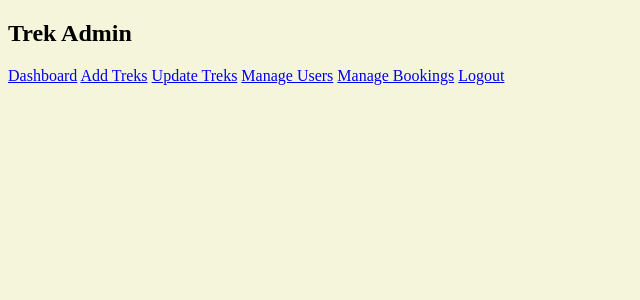
After one commit to 24f2006892/Trekking-Management-Project, a Flask app: template templates/admin_base.html in a window 1280 px wide. The commit adds this page. Shown: the top 300 px of the page, without its empty margins (0-640 px from the left). Run offline with Flask 3, Linux system fonts and the light colour scheme; the template is opened without the code that fills it, so the values that code supplies are empty.

Commit message:
Admin dashboard

```diff
--- a/app.py
+++ b/app.py
@@ -20,9 +20,15 @@ def init_db():
                  id INTEGER PRIMARY KEY AUTOINCREMENT,
                  username TEXT UNIQUE NOT NULL,
                  email TEXT UNIQUE NOT NULL,
+                 mobile TEXT UNIQUE NOT NULL,
                  password TEXT NOT NULL,
-                 role TEXT NOT NULL)
+                 role TEXT NOT NULL DEFAULT 'user')
                  """)
+
+    admin = conn.execute(" SELECT * FROM users WHERE role = 'admin' ").fetchone()
+    if not admin:
+        conn.execute(""" INSERT INTO users (username, email, password, role ) VALUEs (?, ?, ?, ?)
+                    """,("admin", "admin@gmail.com", generate_password_hash("admin@123"), "admin") )
     conn.execute("""
                 CREATE TABLE IF NOT EXISTS treks(
                  id INTEGER PRIMARY KEY AUTOINCREMENT,
@@ -40,11 +46,14 @@ def init_db():
                  ) """)
     conn.execute("""
                 CREATE TABLE IF NOT EXISTS bookings(
-                 id INTEGER PRIMARY KEY AUTOINCREMENT,
+                 user_id INTEGER PRIMARY KEY ,
                  username TEXT NOT NULL,
-                 trek_id INTEGER
+                 trek_id INTEGER,
                  booking_date DATE ,
-                 status TEXT NOT NULL
+                 status TEXT NOT NULL,
+                 FOREIGN KEY(trek_id) REFERENCES treks(id)),
+                 FOREIGN KEY(user_id) REFERENCES users(id)
+
                  ) """)
     conn.execute("""
                 CREATE TABLE IF NOT EXISTS staff(
@@ -53,8 +62,8 @@ def init_db():
                  mobile INTEGER,
                  assigned_trek TEXT ,
                  status TEXT NOT NULL
-                 ) """)
-    conn.execute()
+                  """)
+
     conn.commit()
     conn.close()
     flash("Database Initialized Successfully")
@@ -147,14 +156,15 @@ def register():
         username = request.form["username"]
         email = request.form["email"]
         password = request.form["password"]
+        role = request.form["role"]
 
         hashed_password = generate_password_hash(password)
 
         conn = get_db_connnection()
         try:
             conn.execute(
-                "INSERT INTO users (username, email, password) VALUES (?, ?, ?)",
-                (username, email, hashed_password)
+                "INSERT INTO users (username, email, password, role) VALUES (?, ?, ?, ?)",
+                (username, email, hashed_password, role)
             )
             conn.commit()
         except:
@@ -245,33 +255,30 @@ def services():
         return redirect("/login")
     return render_template("services.html")
 
-# Admin
-@app.route("/admin/users")
-def view_users():
-    if "user" not in session or session["user"]!="admin":
-        return redirect("/login")
 
-    conn = get_db_connnection()
-    bookings = conn.execute("""
-                            SELECT bookings.username, treks.name, treks.location
-                            FROM bookings
-                            JOIN treks on bookings.trek_id = treks.id
-                                 """).fetchall()
-    conn.close()
-    return render_template("admin_bookings.html", bookings=bookings)
-
-# Bookings show to admin
-@app.route("/admin/bookings")
-def view_bookings():
+#Admin dashboard
+@app.route("/admin_dashboard")
+def dashboard():
     if "user" not in session or session["user"] != "admin":
         return "Access Denied"
     conn = get_db_connnection()
-    bookings = conn.execute("""SELECT bookings.username, treks.name, treks.location
+
+    users_count = conn.execute("""
+                SELECT COUNT(*) FROM users """).fetchone()[0]
+    bookings_count = conn.execute("""
+                SELECT COUNT(*) FROM bookings """).fetchone()[0]
+    trek_count = conn.execute("""
+                SELECT COUNT(*) FROM treks """).fetchone()[0]
+    staff_count = conn.execute("""
+                SELECT COUNT(*) FROM staff """).fetchone()[0]
+
+    bookings = conn.execute("""SELECT bookings.username, treks.name, treks.location, treks.price
                     FROM bookings
-                    JOIN treks ON bookings.id = treks.id
+                    JOIN treks ON bookings.trek_id = treks.id
                   """).fetchall()
+
     conn.close()
-    return render_template("admin_bookings.html",bookings=bookings)
+    return render_template("admin_dashboard.html",bookings=bookings,user_count=users_count,bookings_count=bookings_count,trek_count=trek_count,staff_count=staff_count)
 
 #Add treks
 @app.route("/treks", methods=["GET","POST"])
--- a/static/css/style.css
+++ b/static/css/style.css
@@ -51,6 +51,15 @@ nav{ border: 2px solid black;
     cursor: pointer;
     font-size: 16px;
 }
+#role_button{
+    width: 60%;
+    padding: 5px;
+    background-color: #1D2228;
+    border: none;
+    border-radius: 6px;
+    font-size: 16px;
+    color: white;
+}
 
 #login_div a{
     text-decoration: none;
@@ -59,3 +68,18 @@ nav{ border: 2px solid black;
 #contact-div{
         background-color: #EFD1D4;
         font-family: "Times New Roman", Times, serif;}
+
+#admin-dashboard{
+    background-color:#EFD1D4;
+}
+#dashboard-cards{
+    display: flex;
+    margin: 20px;
+    gap: 20px;
+}
+.card{
+    width: 100px;
+    border-radius: 6px;
+    background: wheat;
+    text-align: center;
+}
--- /dev/null
+++ b/templates/admin_base.html
@@ -0,0 +1,36 @@
+<!DOCTYPE html>
+<html>
+
+<head>
+    <title>Admin Panel</title>
+    <link rel="stylesheet" href="{{ url_for('static', filename='css/style.css') }}">
+</head>
+
+<body>
+
+<div class="admin-container">
+
+    <div class="sidebar">
+
+        <h2>Trek Admin</h2>
+
+        <a href="/admin_dashboard">Dashboard</a>
+        <a href="/trek">Add Treks</a>
+        <a href="/update_trek">Update Treks</a>
+        <a href="/manage_users">Manage Users</a>
+        <a href="/my_bookings">Manage Bookings</a>
+        <a href="/logout">Logout</a>
+
+    </div>
+
+    <div class="main-content">
+
+        {% block admin_content %}
+        {% endblock %}
+
+    </div>
+
+</div>
+
+</body>
+</html>
--- a/templates/base.html
+++ b/templates/base.html
@@ -24,7 +24,7 @@
         <a href="/login" style="color: azure; margin-right: 15px;">Login</a>
         <a href="/logout" style="color: azure; margin-right: 15px;">Logout</a>
 
-    </nav>d
+    </nav>
 
     {% block content %}
     {% endblock %}
--- a/templates/login.html
+++ b/templates/login.html
@@ -8,7 +8,7 @@
     <input type="text" name="username" placeholder="Email/username" required> <br><br>
     <input type="password" name="password" placeholder="password" required> <br><br>
     <label for="role">Choose a Role</label>
-    <select  id="role" name="role">
+    <select  id="role_button" name="role">
         <option value="user">User</option>
         <option value="staff">Staff</option>
         <option value="admin">Admin</option>
```
Also changed, not shown: templates/admin-users.html (deleted, +0 -10 lines), templates/admin_bookings.html (deleted, +0 -13 lines), templates/admin_dashboard.html (added, +53 -0 lines), templates/register.html (+4 -5 lines), database.db (added).
